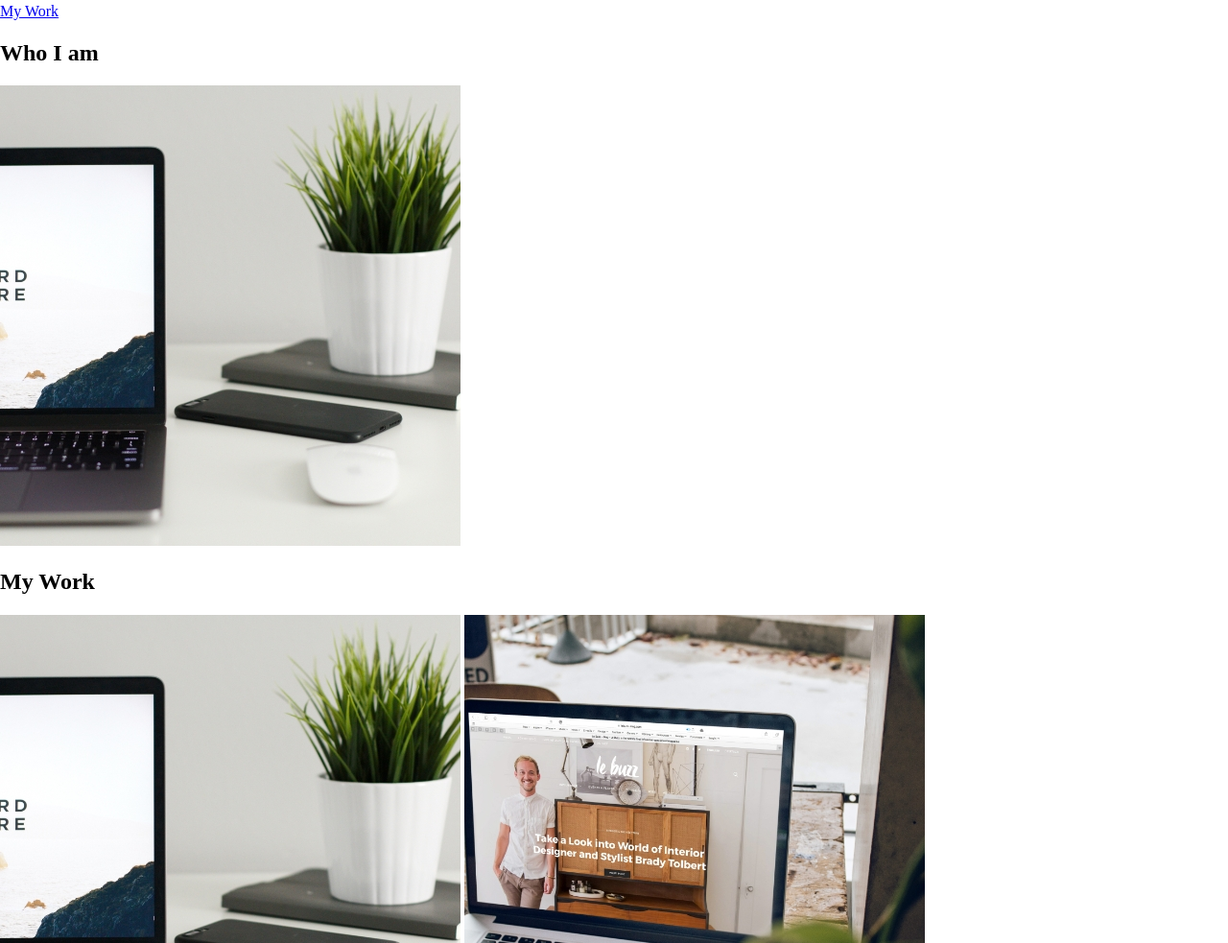
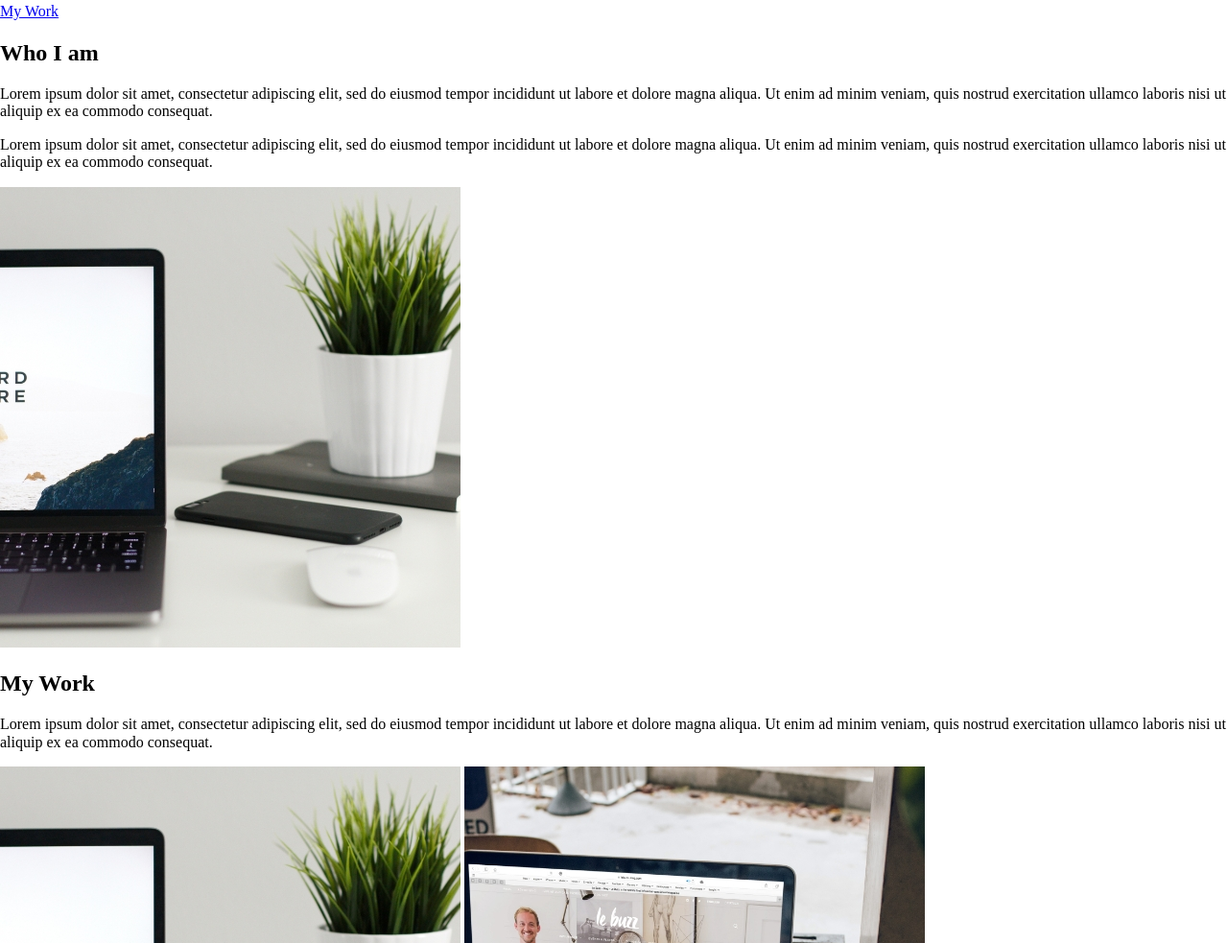
Before and after one commit to najja-oconnor/portfolio, a plain HTML site: page index.html in a window 1280 px wide. Shown: the part 1076-2059 px from the top of the page at 96% size. Drawn offline with nearby package versions, Linux system fonts and the light colour scheme.

Commit message:
added css

```diff
--- a/index.html
+++ b/index.html
@@ -7,7 +7,8 @@
     <title>Dev Najja</title>
     <link rel="stylesheet" href="https://cdnjs.cloudflare.com/ajax/libs/normalize/7.0.0/normalize.min.css">
     <link rel="stylesheet" href="https://cdnjs.cloudflare.com/ajax/libs/font-awesome/5.11.2/css/all.css"
-        integrity="sha256-46qynGAkLSFpVbEBog43gvNhfrOj+BmwXdxFgVK/Kvc=" crossorigin="anonymous" />
+    integrity="sha256-46qynGAkLSFpVbEBog43gvNhfrOj+BmwXdxFgVK/Kvc=" crossorigin="anonymous" />
+    <link rel="stylesheet" href="style.css">
 </head>
 
 <body>
@@ -65,14 +66,20 @@
         <h2 class="section__title section__subtitle--about">Who I am</h2>
         <p class="section__subtitle section__subtitle--about"></p>
         <div class="about-me__body">
-            <p></p>
-            <p></p>
+            <p>Lorem ipsum dolor sit amet, consectetur adipiscing elit, sed do eiusmod tempor
+                incididunt ut labore et dolore magna aliqua. Ut enim ad minim veniam, quis nostrud
+                exercitation ullamco laboris nisi ut aliquip ex ea commodo consequat.</p>
+            <p>Lorem ipsum dolor sit amet, consectetur adipiscing elit, sed do eiusmod tempor
+                incididunt ut labore et dolore magna aliqua. Ut enim ad minim veniam, quis nostrud
+                exercitation ullamco laboris nisi ut aliquip ex ea commodo consequat.</p>
         </div>
         <img src="/img/portfolio-02.jpg" alt="doing some stuff">
     </section>
     <section class="my-work">
         <h2 class="section__title">My Work</h2>
-        <p class="section__subtitle"></p>
+        <p class="section__subtitle">Lorem ipsum dolor sit amet, consectetur adipiscing elit, sed do eiusmod tempor
+            incididunt ut labore et dolore magna aliqua. Ut enim ad minim veniam, quis nostrud
+            exercitation ullamco laboris nisi ut aliquip ex ea commodo consequat.</p>
         <div class="portfolio">
             <a href="#" class="portfoli__item">
                 <img src="img/portfolio-02.jpg" alt="" class="porfolio__img">
```
Also changed, not shown: style.css (added).
